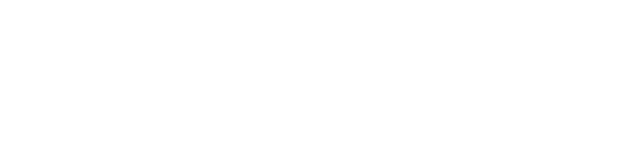
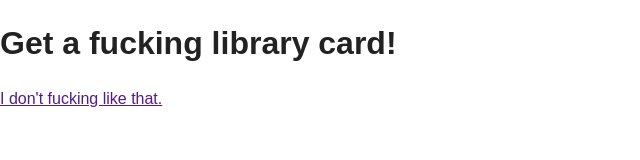
Before and after one commit to codeforamerica/jfdicitizen, a plain HTML site: page index.html in a window 1280 px wide. Shown: the whole page, without its empty margins (0-640 px from the left). Drawn offline with nearby package versions, Linux system fonts and the light colour scheme.

Commit message:
Javascript functions to choose random swear words as well as have a linkable hash.

```diff
--- a/index.html
+++ b/index.html
@@ -37,7 +37,7 @@
 
   </header>
   <div role="main">
-
+    <h1 id="swears">Fuck this shit!</h1>
   </div>
   <footer>
 
@@ -52,6 +52,7 @@
 
   <!-- scripts concatenated and minified via build script -->
   <script src="js/plugins.js"></script>
+  <script src="js/commands.js"></script>
   <script src="js/script.js"></script>
   <!-- end scripts -->
 
--- /dev/null
+++ b/js/commands.js
@@ -0,0 +1,4 @@
+var COMMANDS = {
+  "petition": "Sign a fucking petition!",
+  "librarycard": "Get a fucking library card!"
+}
--- a/js/script.js
+++ b/js/script.js
@@ -1,3 +1,44 @@
 /* Author:
 
 */
+
+
+$(document).ready(function() {
+  // Add our next link
+  $('h1#swears').after('<a href="" id="next">I don\'t fucking like that.</a>');
+
+  // Check if there is a hash
+  var commandId = '';
+  if(window.location.hash) {
+    commandId = window.location.hash.slice(1);
+  }
+  // if there is a hash AND that hash matches a command, load the command associated with it
+  if (commandId && COMMANDS[commandId]) {
+    $('h1#swears').html(COMMANDS[commandId]);
+  }
+  else {
+    getRandomCommand()
+  }
+
+  // When Next is clicked on, get another command
+  $('a#next').click(function(event) {
+      event.preventDefault();
+      getRandomCommand();
+    });
+
+})
+
+function getRandomCommand() {
+  commandId = pickRandomProperty(COMMANDS);
+  $('h1#swears').html(COMMANDS[commandId]);
+  window.location.hash = '#' + commandId;
+}
+
+function pickRandomProperty(obj) {
+    var result;
+    var count = 0;
+    for (var prop in obj)
+        if (Math.random() < 1/++count)
+           result = prop;
+    return result;
+}
```
